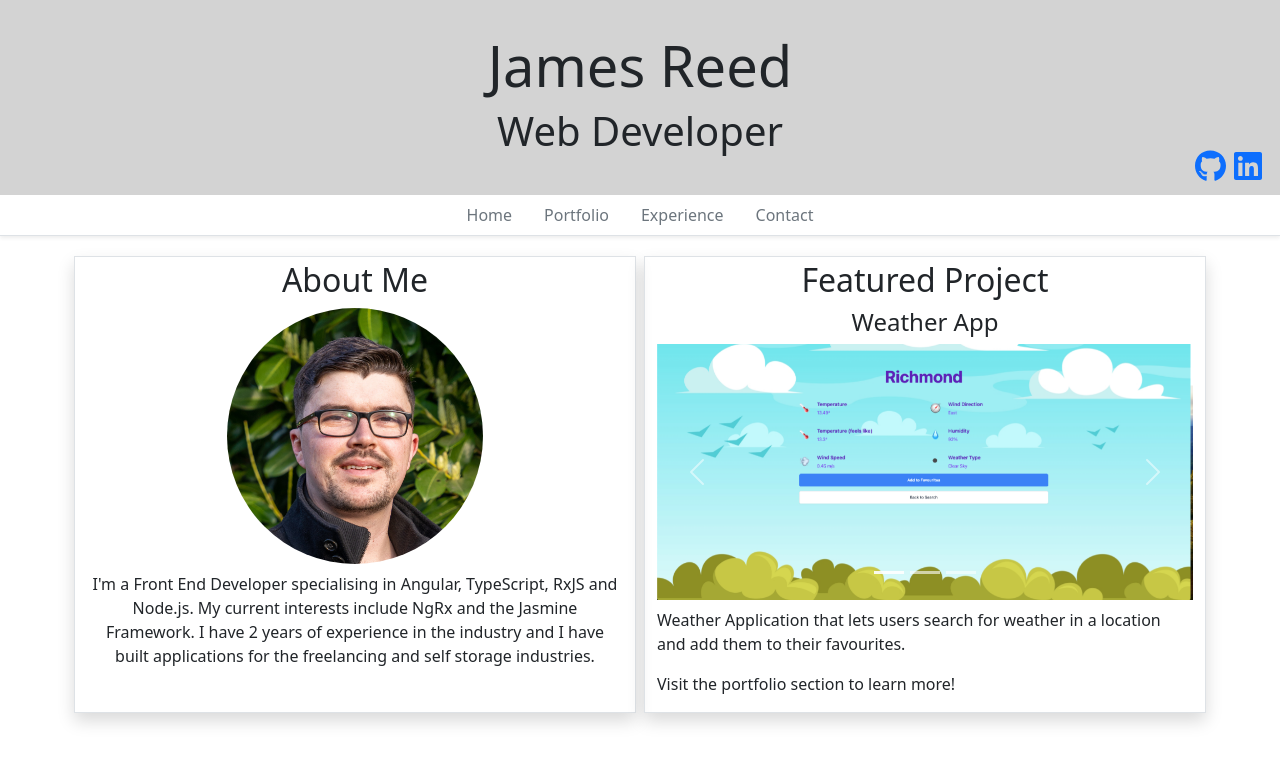
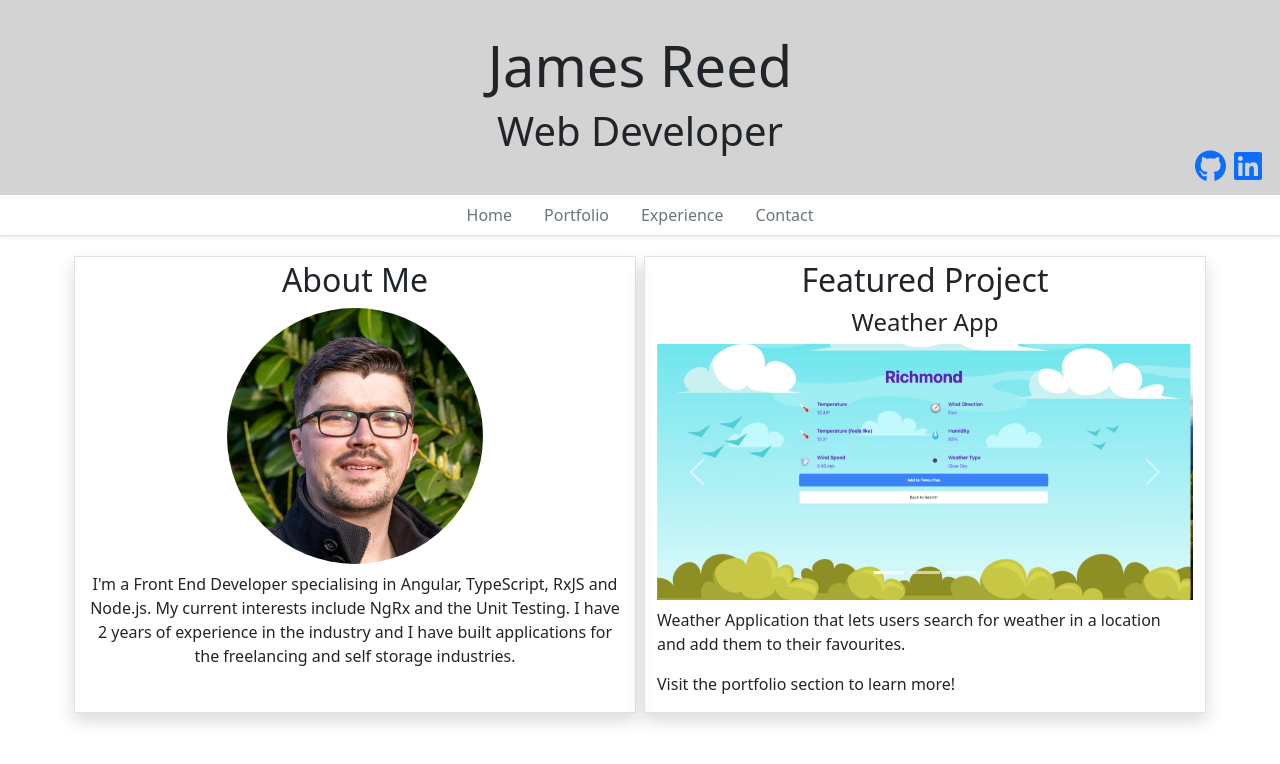
Before and after one commit to reed756/angular-portfolio-website, an Angular app: page /home in a window 1280 px wide. Shown: the top 764 px of the page. Built offline with nearby package versions, Linux system fonts and the light colour scheme.

Commit message:
update summary

```diff
--- a/src/app/pages/home/home.component.html
+++ b/src/app/pages/home/home.component.html
@@ -7,7 +7,7 @@
         <img src="../../assets/card-profile.png" alt="Profile Picture" width="256" height="256" class="rounded-circle">
         <p class="mt-2">
           I'm a Front End Developer specialising in Angular, TypeScript, RxJS and Node.js. My current interests include
-          NgRx and the Jasmine Framework. I have 2 years of experience in the industry and I have built applications for
+          NgRx and the Unit Testing. I have 2 years of experience in the industry and I have built applications for
           the
           freelancing and self storage industries.
         </p>
```
